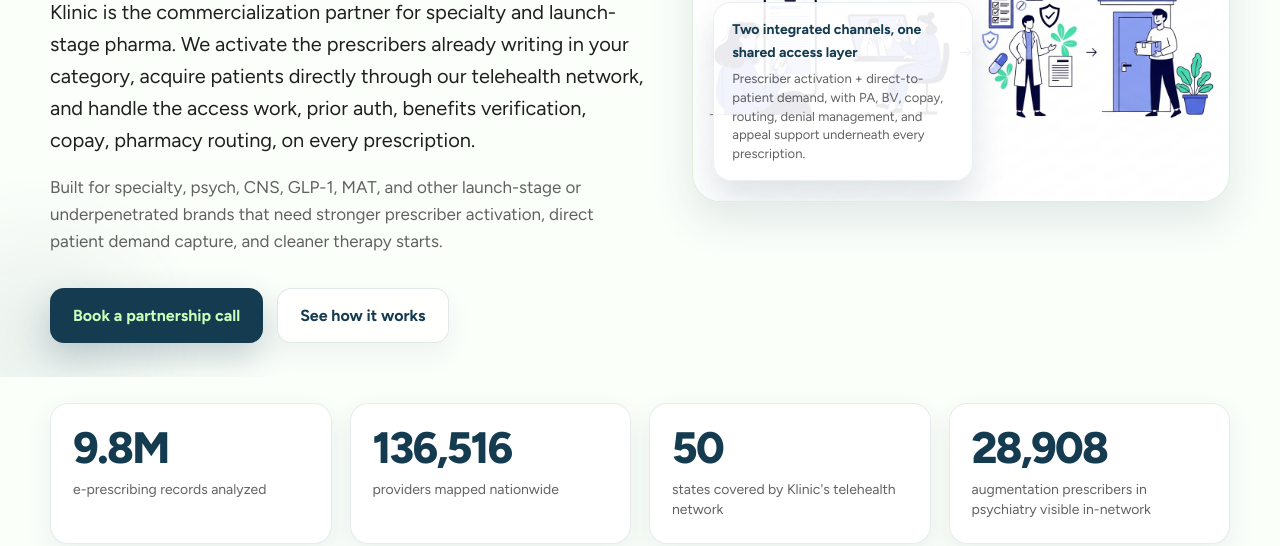
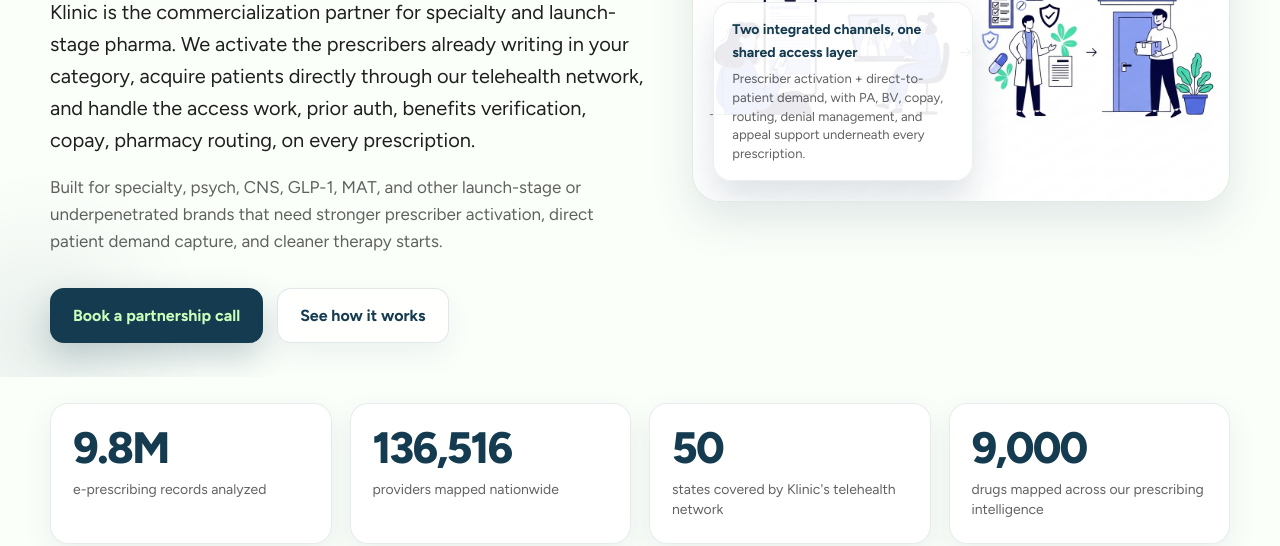
Before and after one commit to SalesFusion-AI/klinic-life-sciences, a plain HTML site: page index.html in a window 1280 px wide. Shown: the part 406-952 px from the top of the page. Drawn offline with nearby package versions, Linux system fonts and the light colour scheme.

Commit message:
Update pharma proof stat

```diff
--- a/index.html
+++ b/index.html
@@ -1300,8 +1300,8 @@
             <span class="stat-label">states covered by Klinic's telehealth network</span>
           </div>
           <div class="stat-card fade-in">
-            <span class="stat-value">28,908</span>
-            <span class="stat-label">augmentation prescribers in psychiatry visible in-network</span>
+            <span class="stat-value">9,000</span>
+            <span class="stat-label">drugs mapped across our prescribing intelligence</span>
           </div>
         </div>
         <p class="proof-caption fade-in">Real prescribing intelligence. Real prescribers. Real scripts filled.</p>
```
